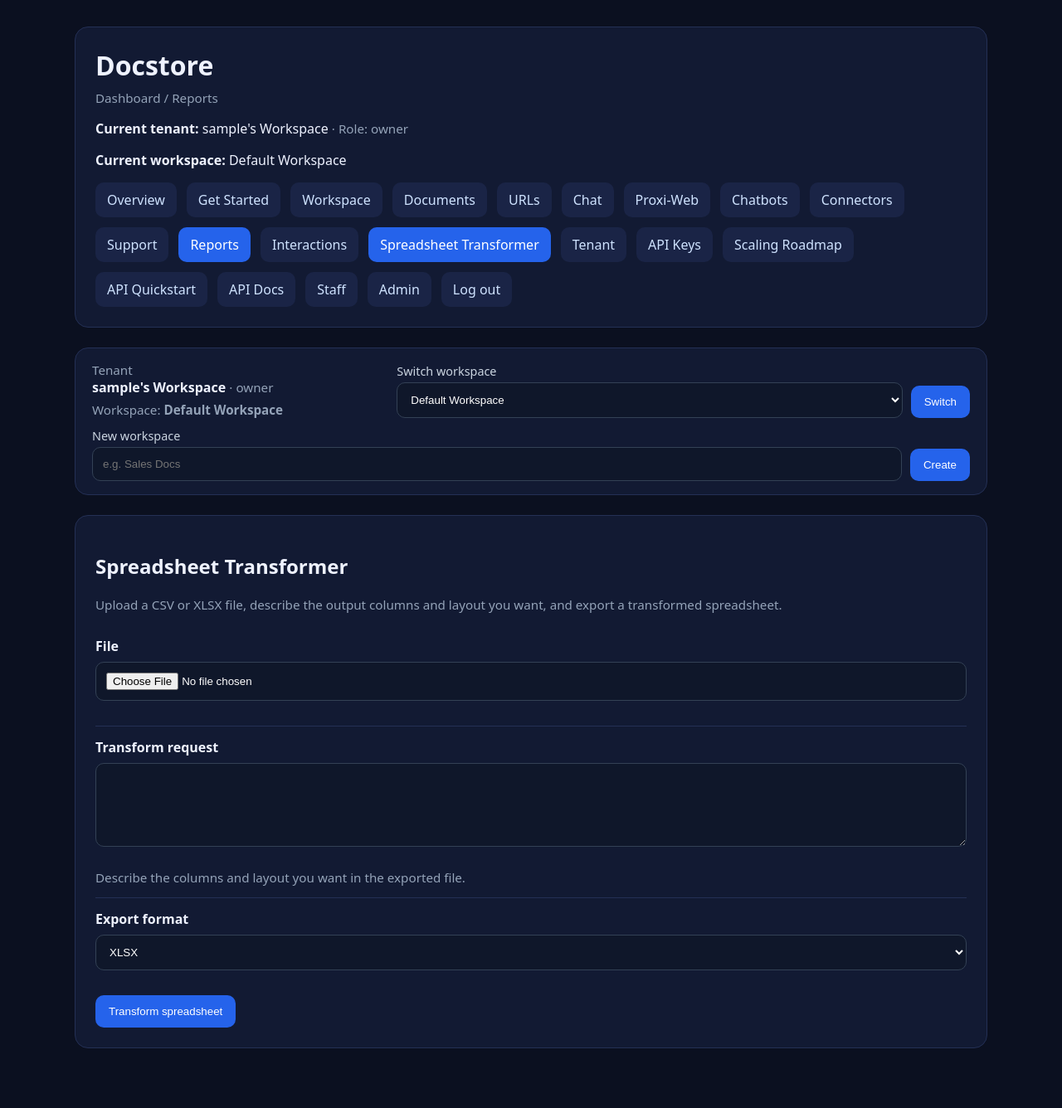
After one commit to normandmickey/docstore-rag, a Django app: page /dashboard/reports/spreadsheet-transformer/ in a window 1280 px wide. The commit adds this page. Shown: the whole page at 83% size. Run offline with Django 5.2, Linux system fonts and the light colour scheme; the visitor is signed in with stand-in values (Sample User, id 1); data comes from the database, SQL or seed files in the repository; data that the repository does not hold is empty; parts of the project's set-up code (start-up, migrations or seed data) failed here and were passed over; some libraries are stand-ins or nearby versions.

Commit message:
Add first-pass spreadsheet transformer utility

```diff
--- a/config/settings.py
+++ b/config/settings.py
@@ -134,6 +134,7 @@ CELERY_RESULT_BACKEND = os.getenv('CELERY_RESULT_BACKEND', 'redis://localhost:63
 DEFAULT_EMBEDDING_MODEL = os.getenv('DEFAULT_EMBEDDING_MODEL', 'text-embedding-3-large')
 DEFAULT_CHAT_MODEL = os.getenv('DEFAULT_CHAT_MODEL', 'gpt-4.1-mini')
 DEFAULT_WEB_CHAT_MODEL = os.getenv('DEFAULT_WEB_CHAT_MODEL', 'groq/compound')
+SPREADSHEET_TRANSFORM_MODEL = os.getenv('SPREADSHEET_TRANSFORM_MODEL', 'gpt-4.1-mini')
 OPENAI_API_KEY = os.getenv('OPENAI_API_KEY', '')
 OPENAI_BASE_URL = os.getenv('OPENAI_BASE_URL', '')
 GROQ_API_KEY = os.getenv('GROQ_API_KEY', '')
--- a/reports/urls.py
+++ b/reports/urls.py
@@ -1,8 +1,9 @@
 from django.urls import path
 
-from .views import interactions_report, support_activity_report
+from .views import interactions_report, spreadsheet_transformer, support_activity_report
 
 urlpatterns = [
     path('support/', support_activity_report, name='report_support_activity'),
     path('interactions/', interactions_report, name='report_interactions'),
+    path('spreadsheet-transformer/', spreadsheet_transformer, name='spreadsheet_transformer'),
 ]
--- a/reports/views.py
+++ b/reports/views.py
@@ -1,5 +1,7 @@
 from datetime import timedelta
 from io import BytesIO
+
+from django import forms
 
 from django.contrib import messages
 from django.contrib.auth.decorators import login_required
@@ -13,6 +15,20 @@ from control.views import _dashboard_base, _handle_workspace_actions
 from support.models import SupportChannel, SupportConversation, SupportMessage
 from integrations.voice.models import VoiceCallRecord
 from chatbots.models import ChatbotConversation, ChatbotIntegration
+from .spreadsheet_transform import (
+    SpreadsheetTransformError,
+    apply_transform_plan,
+    export_transform_csv,
+    export_transform_xlsx,
+    load_tabular_file,
+    plan_transform,
+)
+
+
+class SpreadsheetTransformForm(forms.Form):
+    file = forms.FileField()
+    transform_request = forms.CharField(widget=forms.Textarea(attrs={'rows': 5}), help_text='Describe the columns and layout you want in the exported file.')
+    export_format = forms.ChoiceField(choices=[('xlsx', 'XLSX'), ('csv', 'CSV')], initial='xlsx')
 
 
 def _infer_support_source(conversation):
@@ -29,6 +45,58 @@ def _infer_support_source(conversation):
         if channel_type == 'both':
             return 'sms/voice'
     return 'support'
+
+
+@login_required
+def spreadsheet_transformer(request):
+    base = _dashboard_base(request)
+    handled = _handle_workspace_actions(request, base)
+    if handled:
+        return handled
+
+    base['section'] = 'reports'
+    base['report_name'] = 'spreadsheet_transformer'
+    base['spreadsheet_transform_form'] = SpreadsheetTransformForm()
+    base['spreadsheet_transform_preview_headers'] = []
+    base['spreadsheet_transform_preview_rows'] = []
+    base['spreadsheet_transform_plan'] = None
+
+    if request.method == 'POST':
+        form = SpreadsheetTransformForm(request.POST, request.FILES)
+        base['spreadsheet_transform_form'] = form
+        if form.is_valid():
+            try:
+                table = load_tabular_file(form.cleaned_data['file'])
+                plan = plan_transform(
+                    headers=table['headers'],
+                    rows=table['rows'],
+                    user_request=form.cleaned_data['transform_request'],
+                )
+                headers, transformed_rows = apply_transform_plan(rows=table['rows'], plan=plan)
+                base['spreadsheet_transform_plan'] = plan
+                base['spreadsheet_transform_preview_headers'] = headers
+                base['spreadsheet_transform_preview_rows'] = transformed_rows[:20]
+
+                export_format = form.cleaned_data['export_format']
+                if export_format == 'csv':
+                    payload = export_transform_csv(headers, transformed_rows)
+                    response = HttpResponse(payload, content_type='text/csv')
+                    response['Content-Disposition'] = 'attachment; filename="spreadsheet-transform.csv"'
+                    return response
+
+                payload = export_transform_xlsx(headers, transformed_rows)
+                response = HttpResponse(
+                    payload,
+                    content_type='application/vnd.openxmlformats-officedocument.spreadsheetml.sheet',
+                )
+                response['Content-Disposition'] = 'attachment; filename="spreadsheet-transform.xlsx"'
+                return response
+            except SpreadsheetTransformError as exc:
+                messages.error(request, str(exc))
+            except Exception as exc:
+                messages.error(request, f'Spreadsheet transform failed: {exc}')
+
+    return render(request, 'dashboard/spreadsheet_transformer.html', base)
 
 
 @login_required
--- a/templates/dashboard/base.html
+++ b/templates/dashboard/base.html
@@ -97,6 +97,7 @@
         <a href="/dashboard/support/" class="{% if section == 'support' %}active{% endif %}">Support</a>
         <a href="/dashboard/reports/support/" class="{% if section == 'reports' %}active{% endif %}">Reports</a>
         <a href="/dashboard/reports/interactions/" class="{% if report_name == 'interactions' %}active{% endif %}">Interactions</a>
+        <a href="/dashboard/reports/spreadsheet-transformer/" class="{% if report_name == 'spreadsheet_transformer' %}active{% endif %}">Spreadsheet Transformer</a>
         {% if can_manage_tenant %}<a href="/dashboard/tenant/" class="{% if section == 'tenant' %}active{% endif %}">Tenant</a>{% endif %}
         <a href="/dashboard/api-keys/" class="{% if section == 'api_keys' %}active{% endif %}">API Keys</a>
         <a href="/roadmap/scaling/" target="_blank" rel="noopener noreferrer">Scaling Roadmap</a>
--- /dev/null
+++ b/templates/dashboard/spreadsheet_transformer.html
@@ -0,0 +1,54 @@
+{% extends 'dashboard/base.html' %}
+{% load dashboard_extras %}
+{% block title %}Spreadsheet Transformer · Docstore{% endblock %}
+{% block content %}
+<div class="card">
+  <h2>Spreadsheet Transformer</h2>
+  <p class="meta">Upload a CSV or XLSX file, describe the output columns and layout you want, and export a transformed spreadsheet.</p>
+  <form method="post" enctype="multipart/form-data">
+    {% csrf_token %}
+    {% for field in spreadsheet_transform_form %}
+      <div class="row">
+        <strong>{{ field.label }}</strong><br>
+        {{ field }}
+        {% if field.help_text %}<div class="meta" style="margin-top:6px;">{{ field.help_text }}</div>{% endif %}
+        {% for error in field.errors %}<div class="meta" style="color:#fca5a5; margin-top:6px;">{{ error }}</div>{% endfor %}
+      </div>
+    {% endfor %}
+    <button type="submit">Transform spreadsheet</button>
+  </form>
+</div>
+
+{% if spreadsheet_transform_plan %}
+<div class="card">
+  <h2>Generated transform plan</h2>
+  <pre style="white-space:pre-wrap;">{{ spreadsheet_transform_plan }}</pre>
+</div>
+{% endif %}
+
+{% if spreadsheet_transform_preview_headers %}
+<div class="card">
+  <h2>Preview</h2>
+  <div style="overflow-x:auto;">
+    <table>
+      <thead>
+        <tr>
+          {% for header in spreadsheet_transform_preview_headers %}
+            <th>{{ header }}</th>
+          {% endfor %}
+        </tr>
+      </thead>
+      <tbody>
+        {% for row in spreadsheet_transform_preview_rows %}
+          <tr>
+            {% for header in spreadsheet_transform_preview_headers %}
+              <td>{{ row|get_item:header }}</td>
+            {% endfor %}
+          </tr>
+        {% endfor %}
+      </tbody>
+    </table>
+  </div>
+</div>
+{% endif %}
+{% endblock %}
```
Also changed, not shown: control/templatetags/dashboard_extras.py (added, +10 -0 lines), reports/spreadsheet_transform.py (added, +168 -0 lines).
